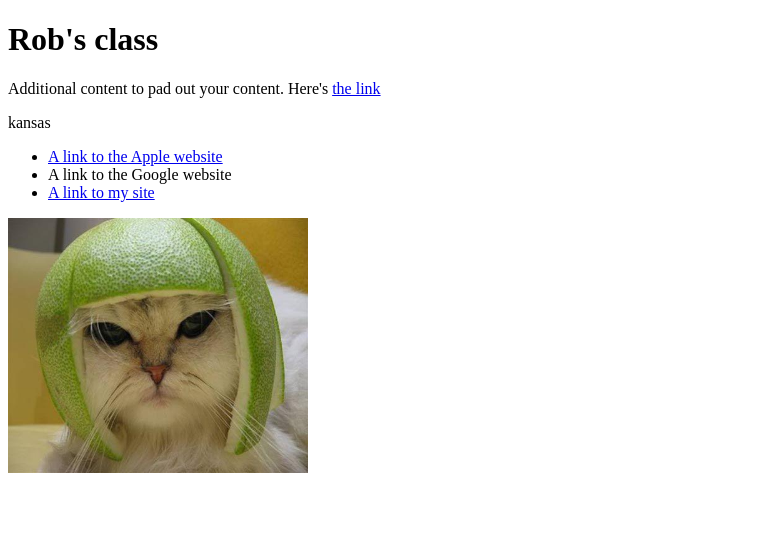
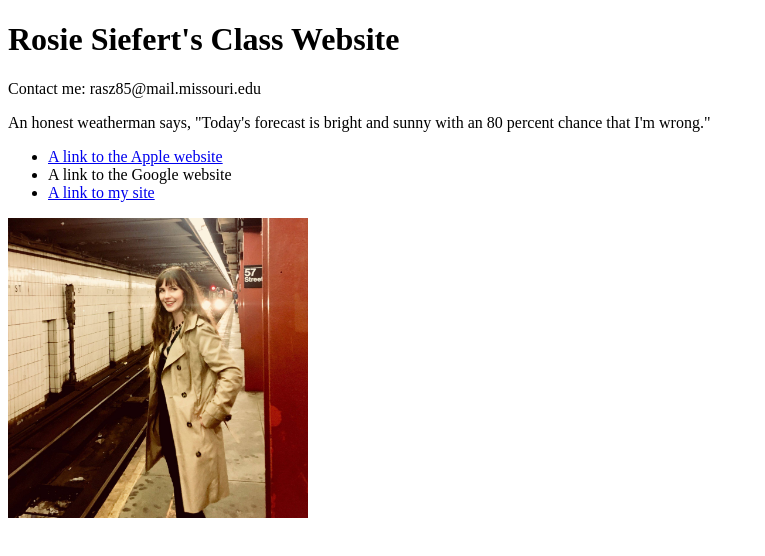
Before and after one commit to J4502-FS18/siefert-weir-class, a plain HTML site: page index.html in a window 1280 px wide. Shown: the whole page, without its empty margins (0-765 px from the left). Drawn offline with Linux system fonts and the light colour scheme.

Commit message:
New info for Assignment 3
Changed title, added image and contact info

```diff
--- a/index.html
+++ b/index.html
@@ -11,16 +11,16 @@
 
 <body>
 <!--This is a comment. It won't show up in your browser, only in the page source-->
-<h1>Rob's class</h1>
-  <p>Additional content to pad out your content. Here's <a href="https://apple.com">the link</a></p>
-  <p>kansas</p>
+<h1>Rosie Siefert's Class Website</h1>
+  <p>Contact me: rasz85@mail.missouri.edu</p>
+  <p>An honest weatherman says, "Today's forecast is bright and sunny with an 80 percent chance that I'm wrong."</p>
   <ul>
     <li><a href="https://apple.com">A link to the Apple website</a></li>
     <li>A link to the Google website</li>
     <li><a href="index2.html">A link to my site</a></li>
   </ul>
   <a href="mailto:rasz85@mail.missouri.edu">
-      <img src="lime-cat.jpg" alt="an image of a cat with a lime on its head" title="My cat fluffy" width="300px"/>
+      <img src="Rosie-Siefert.jpg" alt="an image of Rosie at the New York Subway" title="Vox Editor Rosie Siefert" width="300px"/>
     </a>
 </body>
 </html>
```
Also changed, not shown: Rosie-Siefert.jpg (added), 1 other file.
